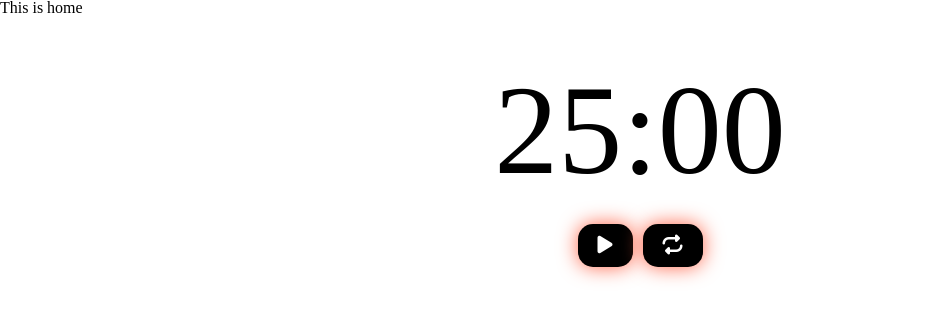
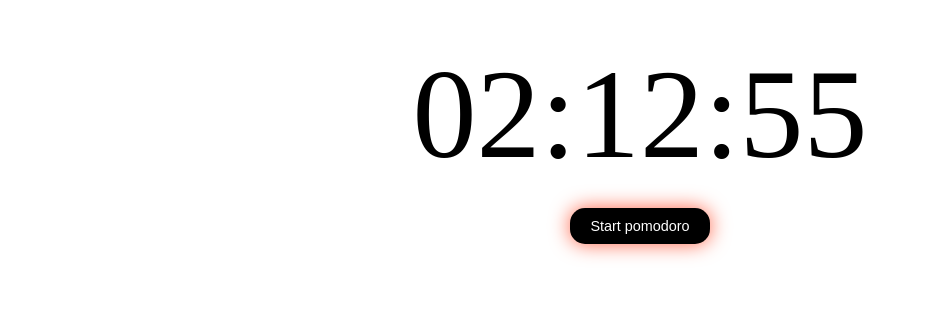
Before and after one commit to JaeHyunLee123/momentum_clone_react, a React (Create React App) app: page / in a window 1280 px wide. Shown: the top 320 px of the page, without its empty margins (0-926 px from the left). Built offline with nearby package versions, Linux system fonts and the light colour scheme.

Commit message:
feat: toggle pomodoro and clock

```diff
--- a/src/components/Clock.jsx
+++ b/src/components/Clock.jsx
@@ -1,5 +1,21 @@
 import { useState } from "react";
 import styled from "styled-components";
+import ClockBtn from "./ClockBtn";
+
+const Wrapper = styled.div`
+  display: flex;
+  flex-direction: column;
+  justify-content: center;
+  align-items: center;
+
+  display: ${(props) => (props.hidden ? "none" : "block")};
+`;
+
+const BtnWrapper = styled.div`
+  display: flex;
+  justify-content: center;
+  align-items: center;
+`;
 
 const Time = styled.h1`
   margin-top: 50px;
@@ -11,8 +27,9 @@ const Time = styled.h1`
 /**
  * @param {Object} props
  * @param {boolean} props.isHidden
+ * @param {Function} props.setIsClock
  */
-const Clock = ({ isHidden }) => {
+const Clock = ({ isHidden, setIsClock }) => {
   const [date, setDate] = useState(new Date());
 
   setInterval(() => {
@@ -21,11 +38,20 @@ const Clock = ({ isHidden }) => {
   }, 1000);
 
   return (
-    <div hidden={isHidden}>
+    <Wrapper hidden={isHidden}>
       <Time>{`${String(date.getHours()).padStart(2, "0")}:${String(
         date.getMinutes()
       ).padStart(2, "0")}:${String(date.getSeconds()).padStart(2, "0")}`}</Time>
-    </div>
+      <BtnWrapper>
+        <ClockBtn
+          onClick={() => {
+            setIsClock(false);
+          }}
+        >
+          <span>Start pomodoro</span>
+        </ClockBtn>
+      </BtnWrapper>
+    </Wrapper>
   );
 };
 
--- a/src/components/ClockBtn.jsx
+++ b/src/components/ClockBtn.jsx
@@ -6,7 +6,6 @@ const Btn = styled.button`
   margin: 0px 5px;
 
   color: white;
-  font-size: 20px;
 
   padding: 10px 20px;
   border: none;
--- a/src/components/Pomodoro.jsx
+++ b/src/components/Pomodoro.jsx
@@ -11,6 +11,7 @@ const Wrapper = styled.div`
   flex-direction: column;
   justify-content: center;
   align-items: center;
+  display: ${(props) => (props.hidden ? "none" : "block")};
 `;
 
 const BtnWrapper = styled.div`
@@ -30,8 +31,9 @@ const Time = styled.h1`
  *
  * @param {Object} props
  * @param {boolean} props.isHidden
+ * @param {Function} props.setIsClock
  */
-const Pomodoro = ({ isHidden }) => {
+const Pomodoro = ({ isHidden, setIsClock }) => {
   const [remainTime, setRemainTime] = useState(FOCUS_TIME);
   const [isPause, setIsPause] = useState(true);
   const [isFocus, setIsFocus] = useState(true);
@@ -74,6 +76,13 @@ const Pomodoro = ({ isHidden }) => {
     <Wrapper hidden={isHidden}>
       <Time>{`${minute}:${second}`}</Time>
       <BtnWrapper>
+        <ClockBtn
+          onClick={() => {
+            setIsClock(true);
+          }}
+        >
+          <span>Turn to clock</span>
+        </ClockBtn>
         {isPause ? (
           <ClockBtn onClick={handleStart}>
             <i className="fa-solid fa-play"></i>
--- a/src/pages/home.jsx
+++ b/src/pages/home.jsx
@@ -1,12 +1,16 @@
+import { useState } from "react";
 import Clock from "../components/Clock";
 import Pomodoro from "../components/Pomodoro";
 
 const Home = () => {
+  const [isClock, setIsClock] = useState(true);
+
+  console.log(isClock);
+
   return (
     <div>
-      This is home
-      <Clock isHidden={true} />
-      <Pomodoro isHidden={false} />
+      <Clock isHidden={!isClock} setIsClock={setIsClock} />
+      <Pomodoro isHidden={isClock} setIsClock={setIsClock} />
     </div>
   );
 };
```
